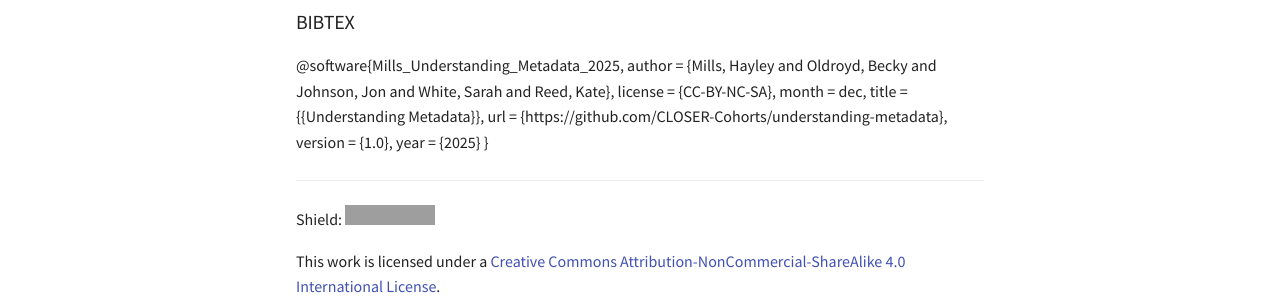
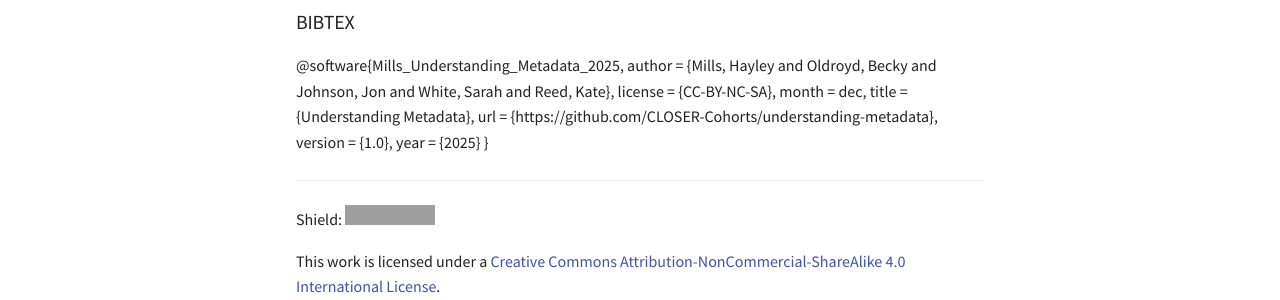
Before and after one commit to spuddybike/understanding-metadata, an MkDocs documentation site: the page built from docs/index.md, in a window 1280 px wide and 900 px high, scrolled down 572 px. Shown: the part 488-788 px from the top of the window. Built offline with MkDocs 1.6.1 and Material for MkDocs 9.7.7, drawn with Linux system fonts in a browser that asks for light colours; part of the change alters nothing that is shown; grey boxes are pictures that could not be loaded.

```diff
--- a/docs/index.md
+++ b/docs/index.md
@@ -34,7 +34,7 @@ Mills, H., Oldroyd, B., Johnson, J., White, S., & Reed, K. (2025). Understanding
 author = {Mills, Hayley and Oldroyd, Becky and Johnson, Jon and White, Sarah and Reed, Kate},
 license = {CC-BY-NC-SA},
 month = dec,
-title = {{Understanding Metadata}},
+title = {Understanding Metadata},
 url = {https://github.com/CLOSER-Cohorts/understanding-metadata},
 version = {1.0},
 year = {2025}
```
